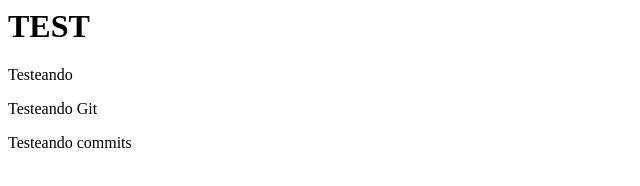
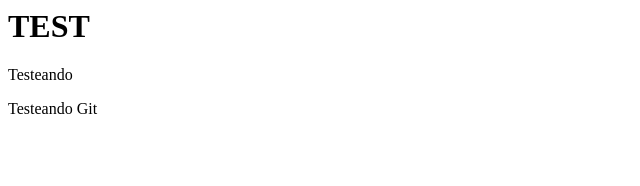
Before and after one commit to KevinNicastro97/libro, a plain HTML site: page index.html in a window 1280 px wide. Shown: the whole page, without its empty margins (0-640 px from the left). Drawn offline with Linux system fonts and the light colour scheme.

Commit message:
Borra último parrafo en index.html

```diff
--- a/index.html
+++ b/index.html
@@ -1,4 +1,3 @@
 <h1>TEST</h1>
 <p>Testeando</p>
 <p>Testeando Git</p>
-<p>Testeando commits</p>
```
